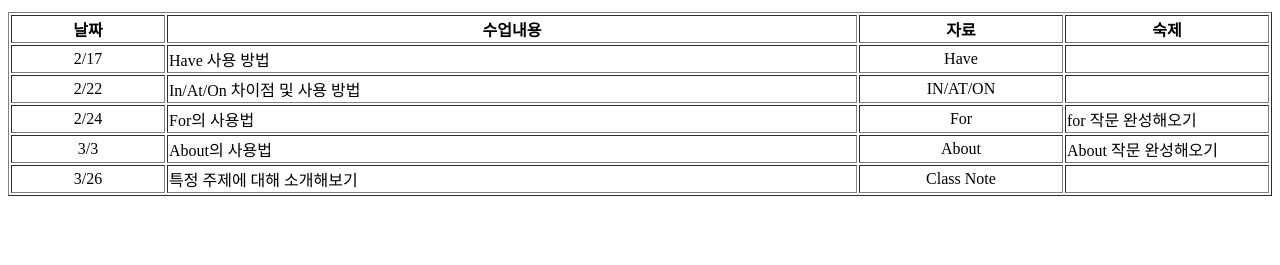
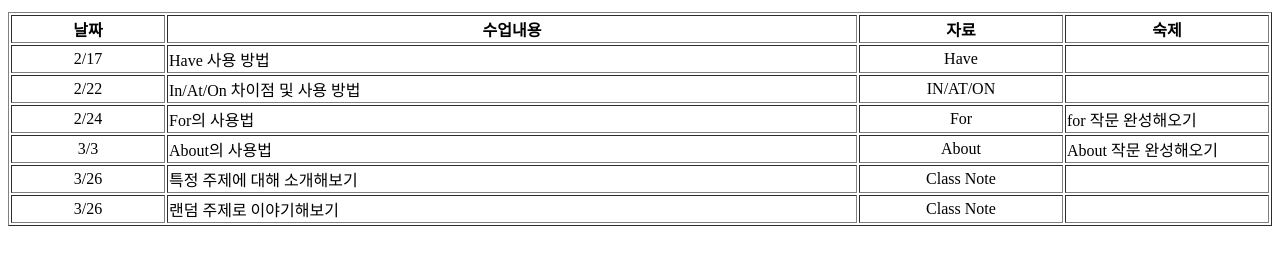
Before and after one commit to JohnathanIssac/HCHFT, a plain HTML site: page index.html in a window 1280 px wide. Shown: the part 113-378 px from the top of the page. Drawn offline with Linux system fonts and the light colour scheme.

Commit message:
Update index.html

```diff
--- a/index.html
+++ b/index.html
@@ -53,6 +53,13 @@
                     <td id="file"><a href="220326_한창희님_9-33.pdf">Class Note</a></td>
                     <td></td>
                 </tr>
+
+                <tr>
+                    <td id="date">3/26</td>
+                    <td>랜덤 주제로 이야기해보기</td>
+                    <td id="file"><a href="220402_한창희님_13-33.pdf">Class Note</a></td>
+                    <td></td>
+                </tr>
             </table>
         </div>
     </body>
```
